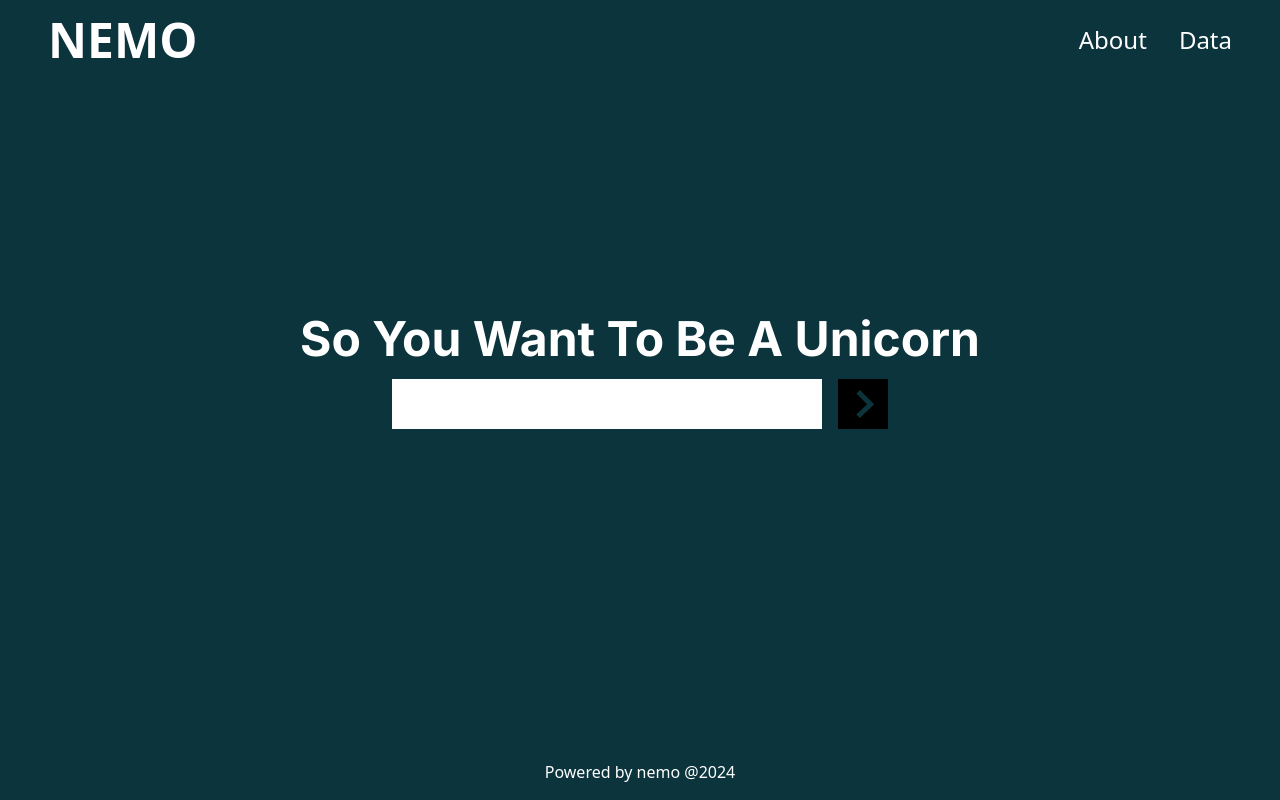
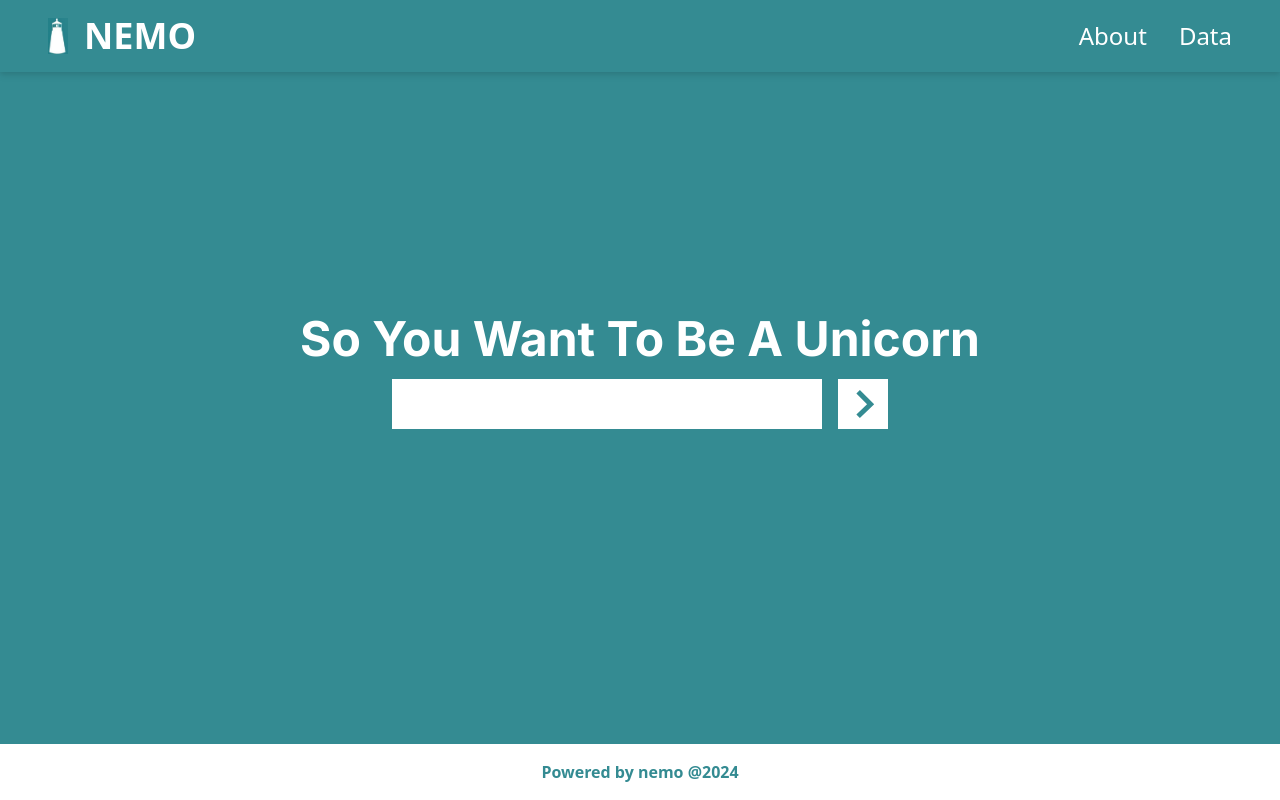
Before and after one commit to BlueMath-Warriors/nemo-app, a Next.js app: page / in a window 1280 px wide. Built offline with nearby package versions, Linux system fonts and the light colour scheme.

Commit message:
nemo color changed, footer colors changed, and nemo icon added

```diff
--- a/components/footer/index.jsx
+++ b/components/footer/index.jsx
@@ -2,7 +2,7 @@ import React from 'react';
 
 const Footer = () => {
   return (
-    <footer className="text-center py-4 bg-nemoDark w-full">
+    <footer className="text-center font-bold py-4 bg-nemoLight text-nemoDark w-full">
       Powered by nemo @‌2024
     </footer>
   );
--- a/components/navbar/index.jsx
+++ b/components/navbar/index.jsx
@@ -1,9 +1,17 @@
 import React from "react";
+import Image from "next/image";
 
 const Navbar = () => {
   return (
-    <nav className="fixed top-0 left-0 right-0 z-10 flex justify-between items-center py-4 bg-nemoDark px-4 md:px-12">
-      <div className="text-white font-bold text-3xl md:text-5xl">NEMO</div>
+    <nav className="fixed top-0 left-0 right-0 z-10 flex justify-between items-center py-4 bg-nemoDark px-4 md:px-12 drop-shadow-md">
+      <div className="flex gap-4 items-center justify-center">
+      <Image
+        src="/images/nemo-logo.jpg"
+        width={20}
+        height={60}
+      />
+        <p className="text-white font-bold text-2xl md:text-4xl">NEMO</p>
+      </div>
       <ul className="flex space-x-8">
         <li>
           <a href="#" className="text-nemoLight text-xl md:text-2xl hover:text-gray-300">
--- a/styles/globals.css
+++ b/styles/globals.css
@@ -9,7 +9,7 @@
 
 body {
   color: #FFF;
-  background-color: #0c343d;
+  background-color: #348b92;
 }
 
 @layer utilities {
--- a/tailwind.config.js
+++ b/tailwind.config.js
@@ -13,7 +13,7 @@ module.exports = {
           "conic-gradient(from 180deg at 50% 50%, var(--tw-gradient-stops))",
       },
       colors: {
-        nemoDark: "#0c343d",
+        nemoDark: "#348b92",
         nemoLight: "#FFFFFF",
       },
     },
```
Also changed, not shown: public/images/nemo-logo.jpg (added), public/images/right-search-arrow.svg.
